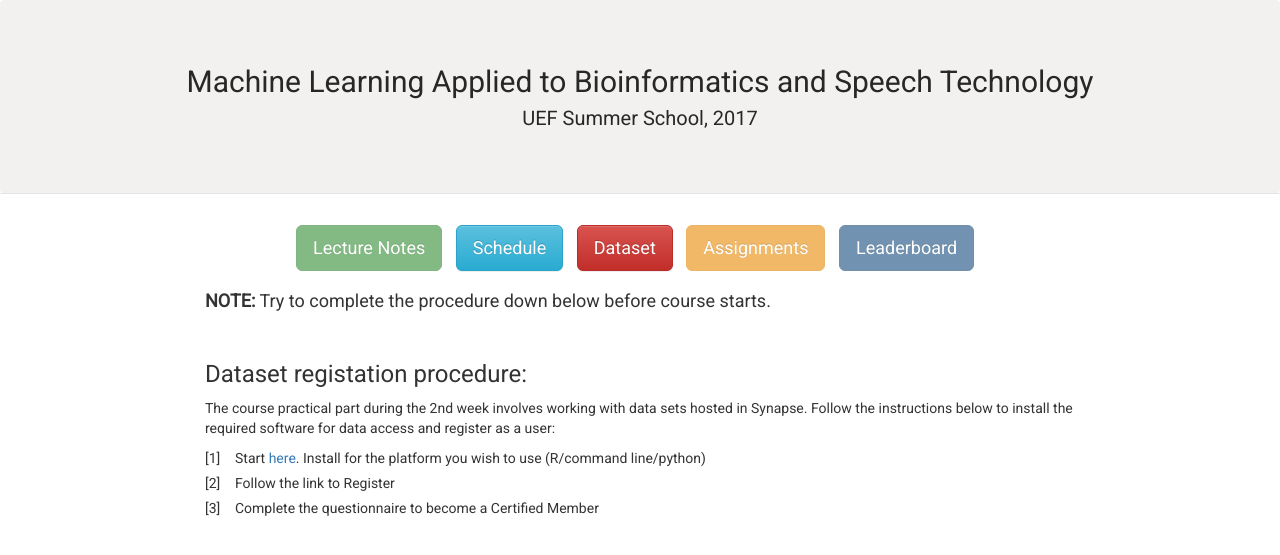
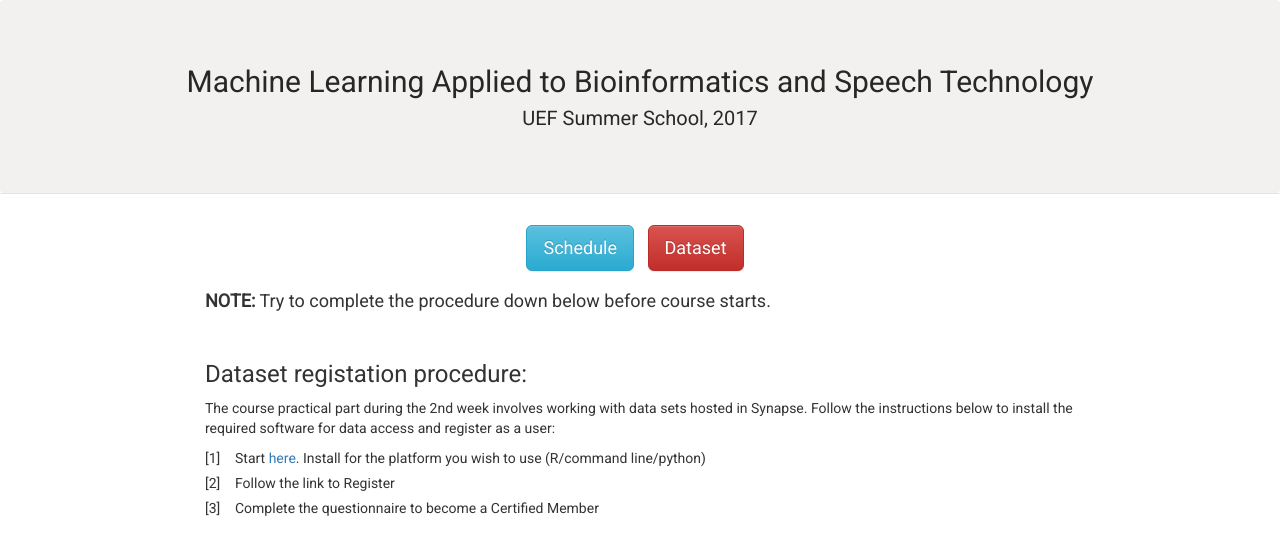
Before and after one commit to abrahamwoubie/Summer_School_RL, a Jekyll site: the page built from dataset.md, in a window 1280 px wide. Shown: the top 555 px of the page. Built offline with Jekyll 4.4.1, drawn with Linux system fonts in a browser that asks for light colours; nearby versions of some CDN libraries.

Commit message:
Moved from using 'disable' of buttons to dirty commenting-out scheme so avoid unnecessary buttons, for now

```diff
--- a/_includes/buttons.html
+++ b/_includes/buttons.html
@@ -1,17 +1,19 @@
 <div style="text-align:center; padding:10px 0px 10px 0px;">
-  <a href="#" style="margin-right:10px">
-    <button type="button" class="btn btn-success btn-lg" disabled>Lecture Notes</button>
-  </a>
   <a href="{{ site.url }}/{{ site.baseurl }}/schedule" style="margin-right:10px">
     <button type="button" class="btn btn-info btn-lg">Schedule</button>
   </a>
   <a href="{{ site.url }}/{{ site.baseurl }}/dataset" style="margin-right:10px">
     <button type="button" class="btn btn-danger btn-lg">Dataset</button>
   </a>
-  <a href="#" style="margin-right:10px">
-    <button type="button" class="btn btn-warning btn-lg" disabled>Assignments</button>
+  <!--
+  <a href="" style="margin-right:10px">
+    <button type="button" class="btn btn-success btn-lg">Lecture Notes</button>
   </a>
-  <a href="#" style="margin-right:10px">
-    <button type="button" class="btn btn-primary btn-lg" disabled>Leaderboard</button>
+  <a href="" style="margin-right:10px">
+    <button type="button" class="btn btn-warning btn-lg">Assignments</button>
   </a>
+  <a href="" style="margin-right:10px;">
+    <button type="button" class="btn btn-primary btn-lg">Leaderboard</button>
+  </a>
+  -->
 </div>
```
